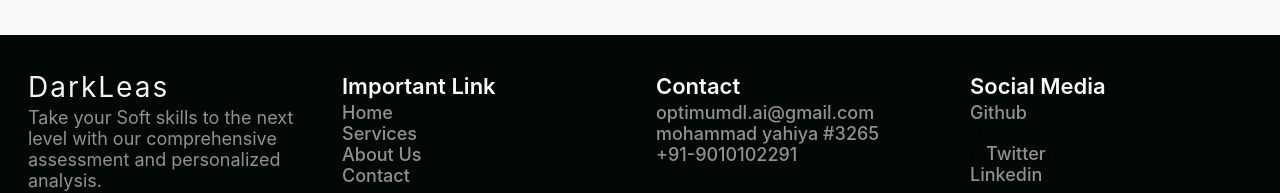
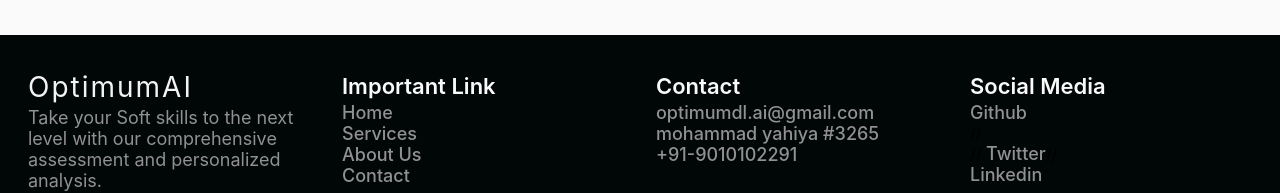
Before and after one commit to Optimum-labs/Platform-repo, a React (Create React App) app: page / in a window 1280 px wide. Shown: the part 2760-2953 px from the top of the page. Built offline with nearby package versions, Linux system fonts and the light colour scheme.

Commit message:
updated content

```diff
--- a/src/components/Footer.js
+++ b/src/components/Footer.js
@@ -10,9 +10,10 @@ function Footer() {
           <div className="side1">
             <div className="row">
               <div className="col-md-3">
-                <h1 className="logo">DarkLeas</h1>
+                <h1 className="logo">OptimumAI</h1>
                 <p className="footer-text">
-                  Take your Soft skills to the next level with our comprehensive assessment and personalized analysis.
+                  Take your Soft skills to the next level with our
+                  comprehensive assessment and personalized analysis.
 
                 </p>
               </div>
```
